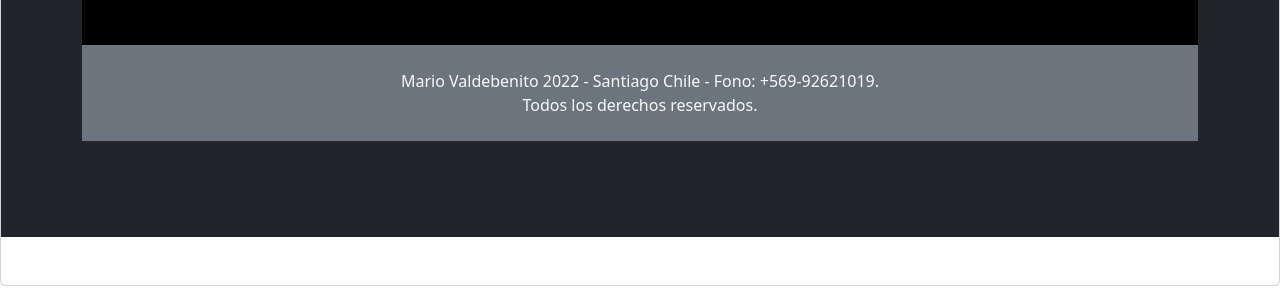
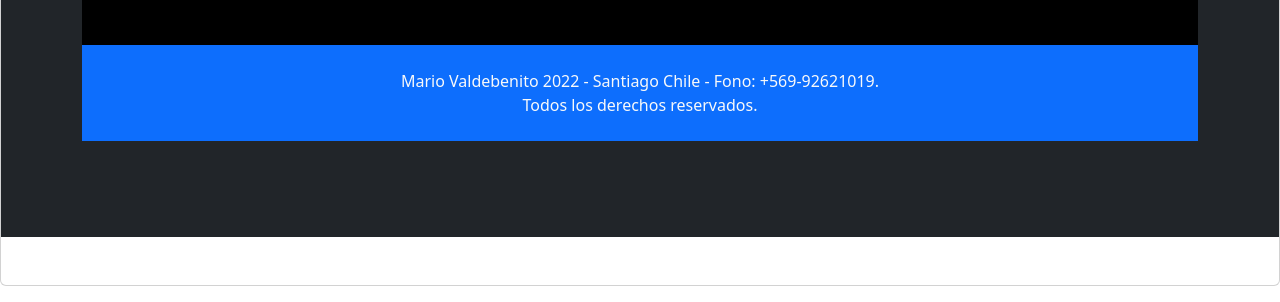
Before and after one commit to valdevit1/valdevit1.github.io, a plain HTML site: page Index.html in a window 1280 px wide. Shown: the part 2269-2571 px from the top of the page. Drawn offline with nearby package versions, Linux system fonts and the light colour scheme.

Commit message:
cambio-color-footer

```diff
--- a/Index.html
+++ b/Index.html
@@ -235,7 +235,7 @@
           </a>
           </div>
           <!--footer-->
-          <footer class="bg-secondary text-center text-light p-4">
+          <footer class="bg-primary text-center text-light p-4">
             <p class="mb-0">Mario Valdebenito 2022 - Santiago Chile - Fono: +569-92621019.<br>Todos los derechos reservados.</p>
         </footer>
       </div>
```
